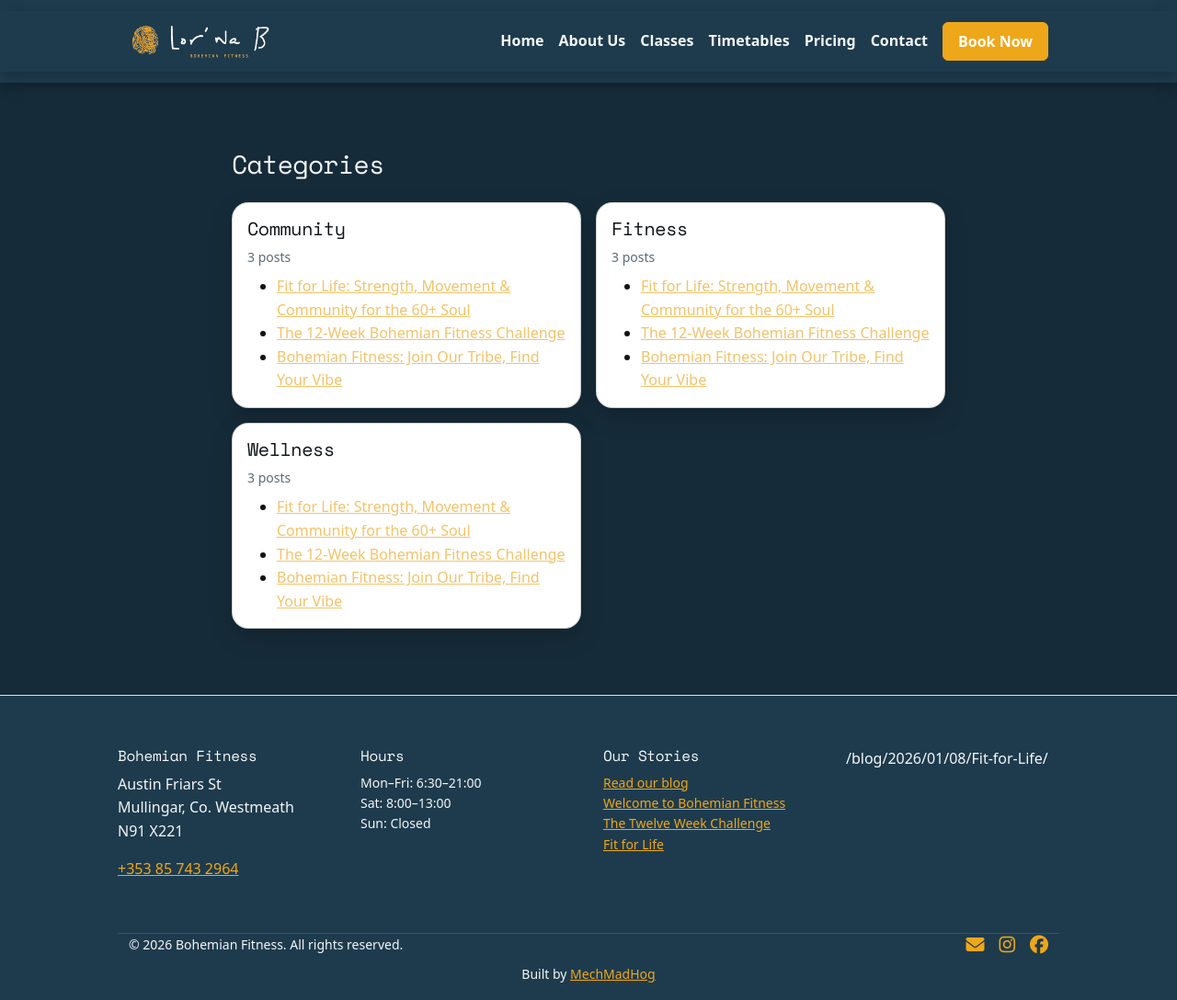
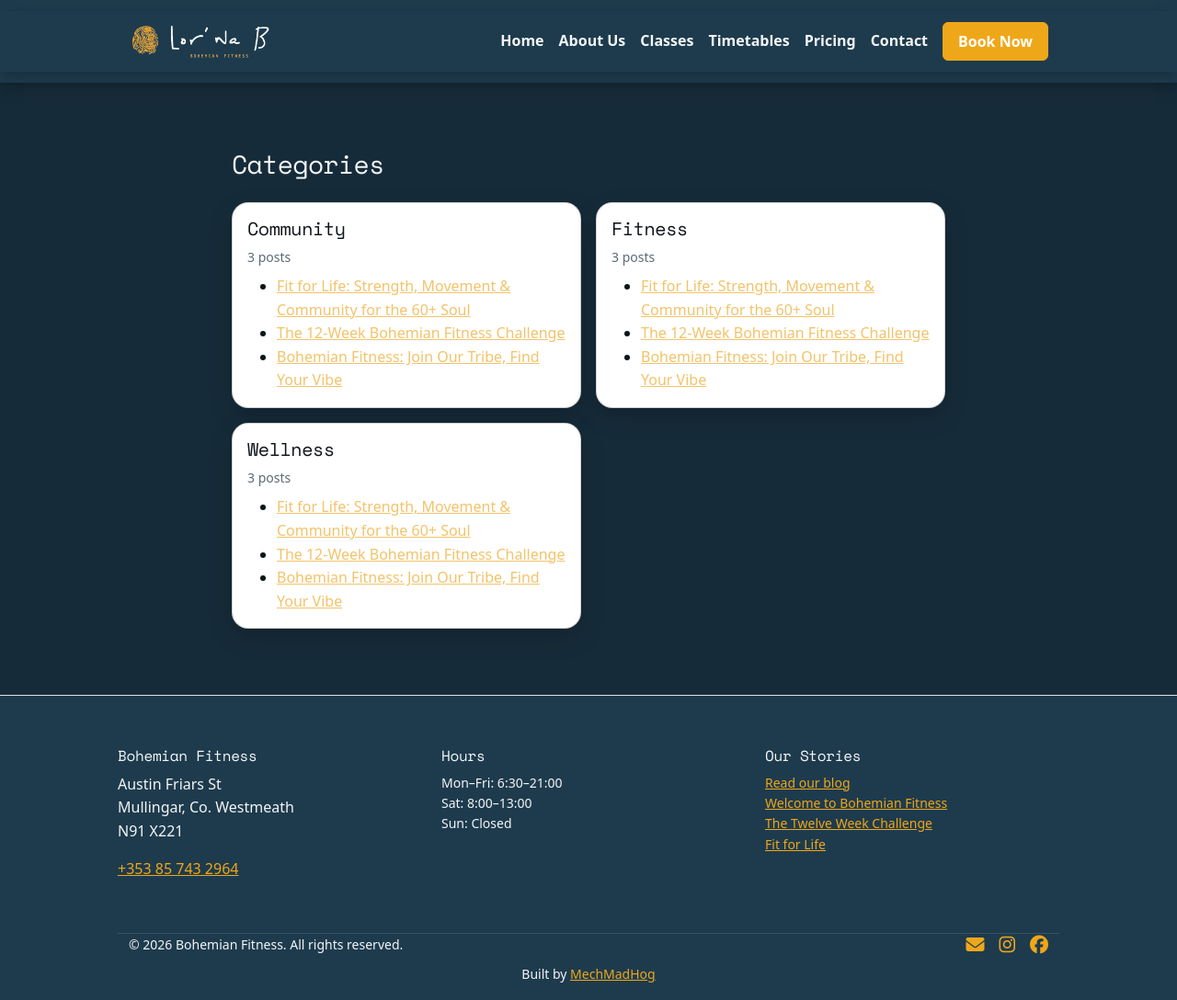
Before and after one commit to MechMadHog/bohemianfitness.ie, a Jekyll site: the page built from categories/index.html, in a window 1280 px wide. Shown: the whole page at 92% size. Built offline with Jekyll 4.4.1, drawn with Linux system fonts in a browser that asks for light colours.

Commit message:
Update footer.html

```diff
--- a/_includes/footer.html
+++ b/_includes/footer.html
@@ -50,9 +50,6 @@
         </li>
       </ul>
     </div>
-
-/blog/2026/01/08/Fit-for-Life/
-
   </div>
 
   <div class="container d-flex justify-content-between align-items-center flex-wrap gap-3">
```
